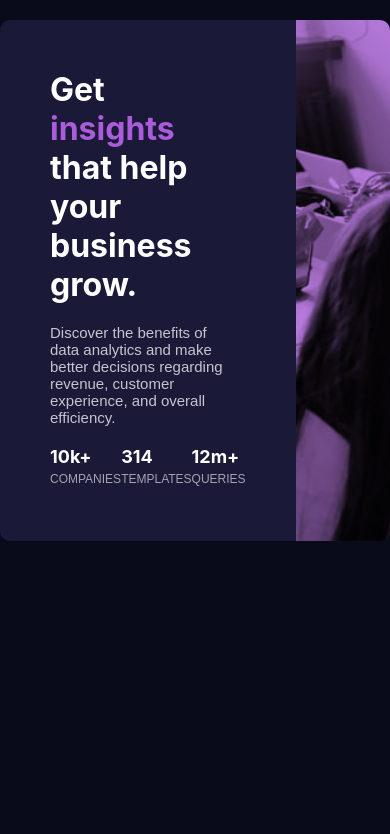
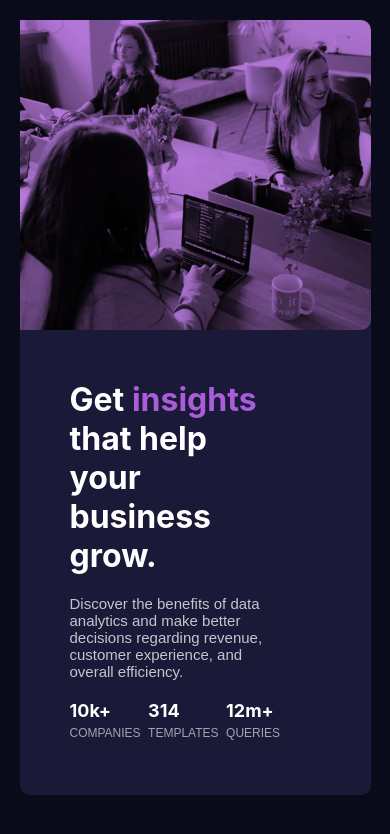
Before and after one commit to teh23/html-css-projects, a plain HTML site: page stats-preview-card-component/index.html in a window 390 px wide. Drawn offline with Linux system fonts and the light colour scheme.

Commit message:
mobile version

```diff
--- a/stats-preview-card-component/style.css
+++ b/stats-preview-card-component/style.css
@@ -21,7 +21,17 @@ body {
     background-color: var(--background);
     color: var(--main);
 }
-
+@media screen and (max-width: 480px) and (min-width: 0px) {
+    .container {
+        max-width: 100%;
+        background-color: var(--card-background);
+        border-radius: 10px;
+        display: grid;
+        grid-template-rows: 1fr 1.5fr;
+        margin: 5%;
+    }
+}
+@media screen and (min-width: 1000px) {
     .container {
         max-width: 980px;
         background-color: var(--card-background);
@@ -30,6 +40,8 @@ body {
         grid-template-columns: 1.5fr 1fr;
         margin-top: 5%;
     }
+}
+
 .img {
     position: relative;
     margin: 0;
@@ -39,6 +51,7 @@ body {
     background-blend-mode: multiply;
     border-radius: 0 10px 10px 0;
     border: none;
+    grid-row: 1;
 }
 
 .text {
@@ -46,6 +59,7 @@ body {
     width: 60%;
     display: flex;
     flex-direction: column;
+    grid-row: 2;
 }
 h1 {
     font-family: "Inter", sans-serif;
@@ -63,6 +77,29 @@ p {
     color: var(--transparent-white);
     font-family: "Lexend Deca", sans-serif;
     font-weight: 400;
+}
+
+@media screen and (max-width: 480px) and (min-width: 0px) {
+    .stats {
+        width: 100%;
+        padding: 0;
+        display: flex;
+        flex-direction: column;
+        justify-content: space-between;
+        align-items: center;
+        align-content: flex-start;
+    }
+}
+@media screen and (max-width: 480px) and (min-width: 0px) {
+    .stats {
+        width: 100%;
+        padding: 0;
+        display: flex;
+        flex-direction: column;
+        justify-content: space-between;
+        align-items: center;
+        align-content: flex-start;
+    }
 }
 .stats {
     width: 100%;
```
Lines whose indentation alone changed are shown as unchanged.
